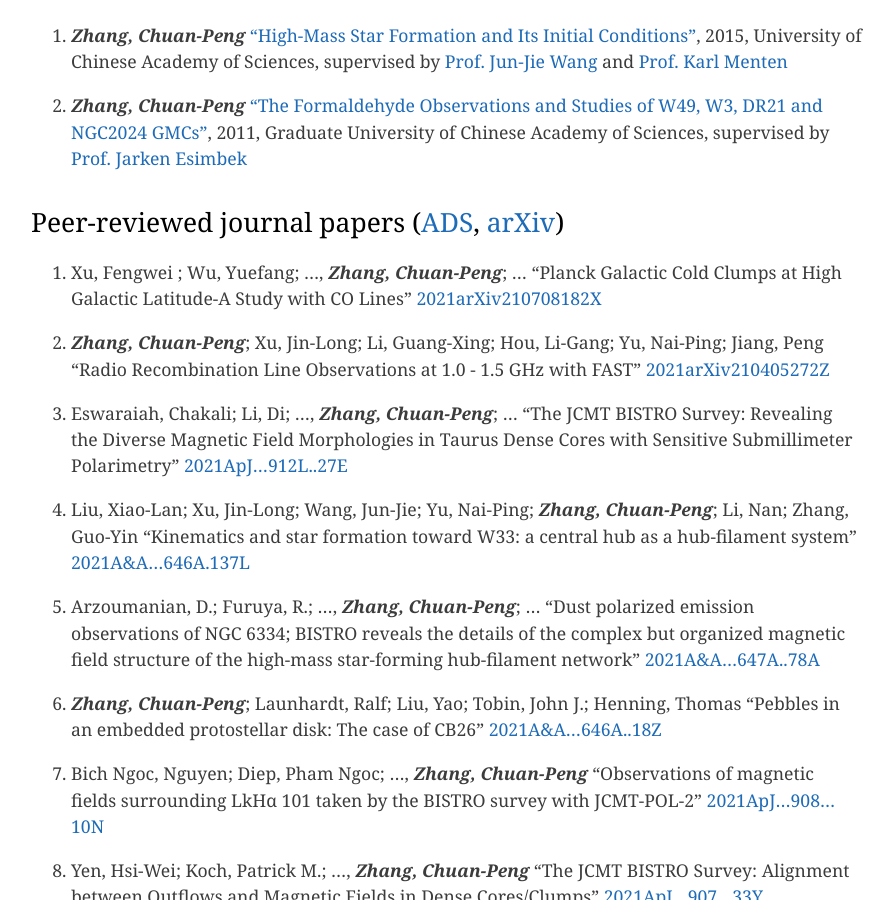
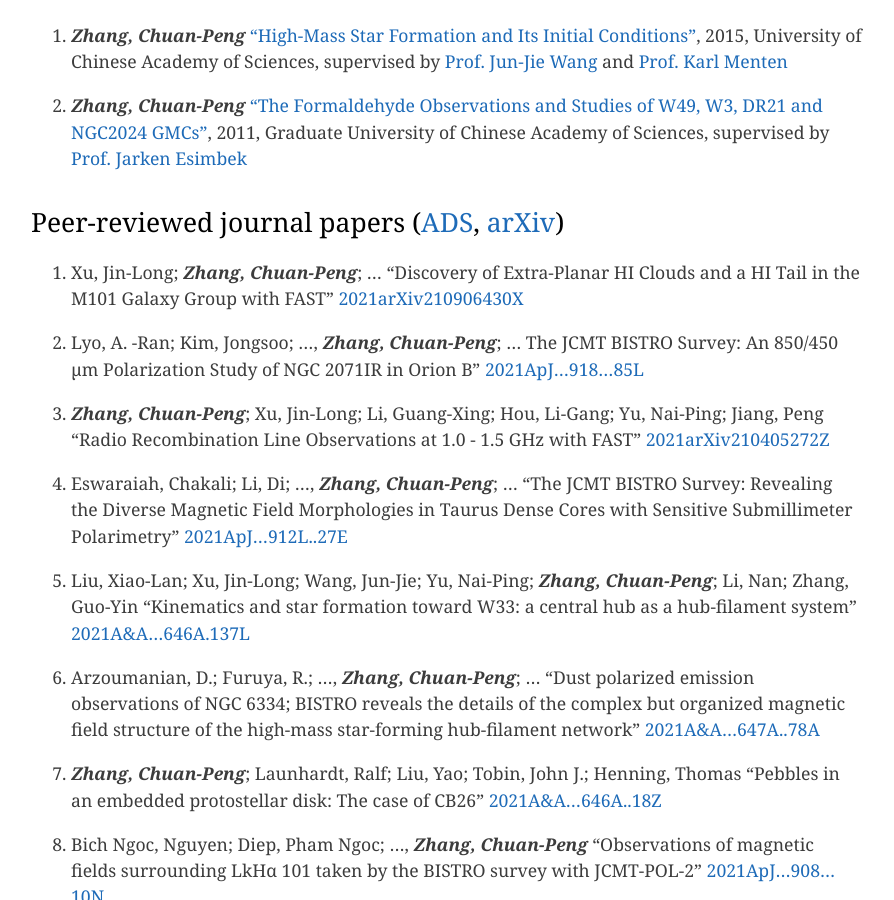
Before and after one commit to zcp521/zcp521.github.io, a Jekyll site: the page built from pub.md, in a window 1280 px wide and 900 px high, scrolled down 476 px. Shown: the whole window, without its empty margins (193-1087 px from the left). Built offline with Jekyll 4.4.1, drawn with Linux system fonts in a browser that asks for light colours.

Commit message:
Update pub.md

```diff
--- a/pub.md
+++ b/pub.md
@@ -14,9 +14,13 @@ tagline: "My publication list"
 
 ## Peer-reviewed journal papers ([ADS](https://ui.adsabs.harvard.edu/public-libraries/RijjUuncQru3dbS8Amb6eA), [arXiv](https://arxiv.org/a/zhang_c_2.html))
 
-47. Xu, Fengwei ; Wu, Yuefang; ..., ***Zhang, Chuan-Peng***; ...
-	"Planck Galactic Cold Clumps at High Galactic Latitude-A Study with CO Lines"
-	[2021arXiv210708182X](https://ui.adsabs.harvard.edu/abs/2021arXiv210708182X)
+50. Xu, Jin-Long; ***Zhang, Chuan-Peng***; ...
+	"Discovery of Extra-Planar HI Clouds and a HI Tail in the M101 Galaxy Group with FAST"
+	[2021arXiv210906430X](https://ui.adsabs.harvard.edu/abs/2021arXiv210906430X)
+
+49. Lyo, A. -Ran; Kim, Jongsoo; ..., ***Zhang, Chuan-Peng***; ...
+	The JCMT BISTRO Survey: An 850/450 μm Polarization Study of NGC 2071IR in Orion B"
+	[2021ApJ...918...85L](https://ui.adsabs.harvard.edu/abs/2021ApJ...918...85L)
 
 48. ***Zhang, Chuan-Peng***; Xu, Jin-Long; Li, Guang-Xing; Hou, Li-Gang; Yu, Nai-Ping; Jiang, Peng
 	"Radio Recombination Line Observations at 1.0 - 1.5 GHz with FAST"
```
